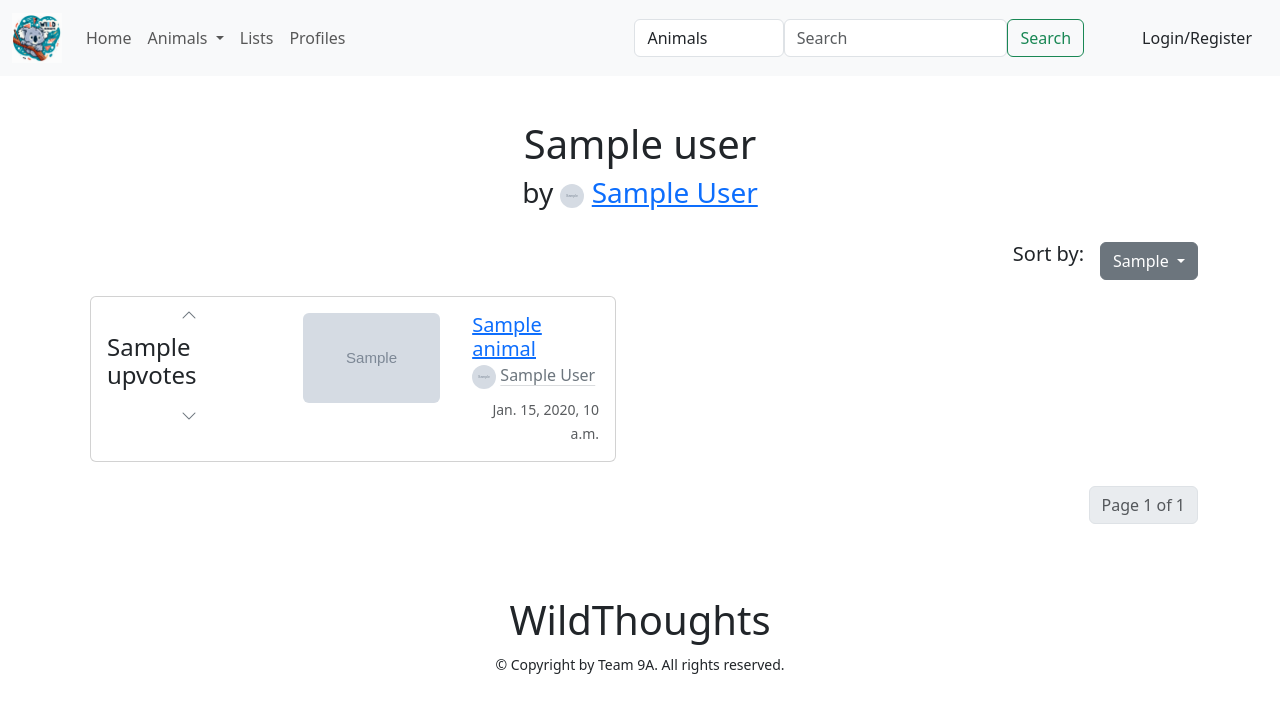
After one commit to OHGUAccount/AnimalsOfAllTime, a Django app: template templates/wildthoughts/user_list/user_list.html in a window 1280 px wide. The commit adds this page. Shown: the top 713 px of the page. Run offline with Django 3.2, Linux system fonts and the light colour scheme; the template is opened without the code that fills it: most values are stand-ins (such as "Sample title", 1, 10 or a date in 2020); grey boxes marked "Sample" are stand-in pictures; parts of the project's set-up code (start-up, migrations or seed data) failed here and were passed over.

Commit message:
refactor: list

```diff
--- a/templates/wildthoughts/base/base.html
+++ b/templates/wildthoughts/base/base.html
@@ -31,7 +31,7 @@
                     <ul class="dropdown-menu">
                         <li><a class="dropdown-item" href="{% url 'wildthoughts:animals' %}?sort_by=overrated">Most Overrated</a></li>
                         <li><a class="dropdown-item" href="{% url 'wildthoughts:animals' %}?sort_by=underrated">Most Underrated</a></li>
-                        <li><a class="dropdown-item" href="{% url 'wildthoughts:animals' %}?sort_by=name">Browse</a></li>
+                        <li><a class="dropdown-item" href="{% url 'wildthoughts:animals' %}?sort_by=newest">Browse</a></li>
                     </ul>
                 </li>
                 <li class="nav-item">
--- /dev/null
+++ b/templates/wildthoughts/user_list/user_list.html
@@ -0,0 +1,47 @@
+{% extends 'wildthoughts/base/base.html' %}{% block title_block %}
+{{ user_list.title }}
+{% endblock %}
+{% load staticfiles %}
+
+{% block body_block %}
+<div class="text-center p-4">
+    <h1>{{ user_list.title }}</h1>
+    <h3>
+        by
+        {% if user_list.author.picture %}
+        <img src="{{ MEDIA_URL }}{{ user_list.author.picture }}" class="rounded-circle avatar-sm" width="24" height="24">
+        {% else %}
+        <img src="{% static 'images/defaultprofile.jpg' %}" class="rounded-circle avatar-sm" width="24" height="24">
+        {% endif %}
+        <a href="{% url 'wildthoughts:profile' user_list.author %}">{{ user_list.author }}</a>
+    </h3>
+</div>
+
+<div class="container">
+    <div class="d-flex flex-row justify-content-end mb-3">
+        <h5 class="me-3">Sort by: </h5>
+        <div class="dropdown">
+            <a class="btn btn-secondary dropdown-toggle" href="#" role="button" id="dropdownMenuLink" data-bs-toggle="dropdown" aria-expanded="false">
+            {{ sort_by|title }}
+            </a>
+
+            <ul class="dropdown-menu" aria-labelledby="dropdownMenuLink">
+            <li><a class="dropdown-item" href="{% url 'wildthoughts:list' user_list.slug %}?sort_by=name">Name</a></li>
+            <li><hr class="dropdown-divider"></li>
+            <li><a class="dropdown-item" href="{% url 'wildthoughts:list' user_list.slug %}?sort_by=newest">Newest</a></li>
+            <li><a class="dropdown-item" href="{% url 'wildthoughts:list' user_list.slug %}?sort_by=oldest">Oldest</a></li>
+            <li><hr class="dropdown-divider"></li>
+            <li><a class="dropdown-item" href="{% url 'wildthoughts:list' user_list.slug %}?sort_by=overrated">Overrated</a></li>
+            <li><a class="dropdown-item" href="{% url 'wildthoughts:list' user_list.slug %}?sort_by=underrated">Underrated</a></li>
+            </ul>
+        </div>
+    </div>
+
+    <div class="row row-cols-1 row-cols-lg-2 g-5">
+        {% include "wildthoughts/widget/animal_widget.html" with animals=animals col='true' %}
+    </div>
+
+    {% include "wildthoughts/widget/pagination_widget.html" with entity=animals %}
+</div>
+
+{% endblock %}
--- a/templates/wildthoughts/widget/animal_widget.html
+++ b/templates/wildthoughts/widget/animal_widget.html
@@ -2,7 +2,10 @@
 
 {% if animals %}
 {% for animal in animals %}
-<div class="card">
+{% if col %}
+<div class="col">
+{% endif %}
+<div class="card ms-2">
     <div class="d-flex">
         <div class="d-flex flex-column mx-3 align-items-center">
             <button type="button" class="upvote" id="upvote_{{ animal.id }}" data-animalid="{{ animal.id }}"><i class="bi bi-chevron-up"></i></button>
@@ -24,6 +27,9 @@
             </div>
     </div>
 </div>
+{% if col %}
+</div>
+{% endif %}
 {% endfor %}
 {% else %}
 <strong>There are no animals present.</strong>
--- a/templates/wildthoughts/widget/pagination_widget.html
+++ b/templates/wildthoughts/widget/pagination_widget.html
@@ -1,6 +1,6 @@
 <nav class="d-flex justify-content-end mt-4" aria-label="Page navigation">
     <ul class="pagination">
-    {% if animals.has_previous %}
+    {% if entity.has_previous %}
         <li class=page-item><a class="page-link" href="?page=1&sort_by={{ sort_by }}">« First</a></li>
         <li class="page-item"><a class="page-link" href="?page={{ entity.previous_page_number }}&sort_by={{ sort_by }}">«</a></li>
     {% endif %}
--- a/wildthoughts/views.py
+++ b/wildthoughts/views.py
@@ -196,7 +196,7 @@ class UserListView(View):
         p = Paginator(results, 20)
         page = request.GET.get('page')
         animals = p.get_page(page)
-        return render(request, 'wildthoughts/animal/list_animals.html', {'animals':animals, 'sort_by':sort_by})
+        return render(request, 'wildthoughts/user_list/user_list.html', {'user_list':user_list, 'animals':animals, 'sort_by':sort_by})
 
 
 class ListUserListView(View):
```
Also changed, not shown: templates/wildthoughts/animal/list_animals.html (+3 -34 lines), templates/wildthoughts/widget/sort_widget.html (deleted, +0 -31 lines).
